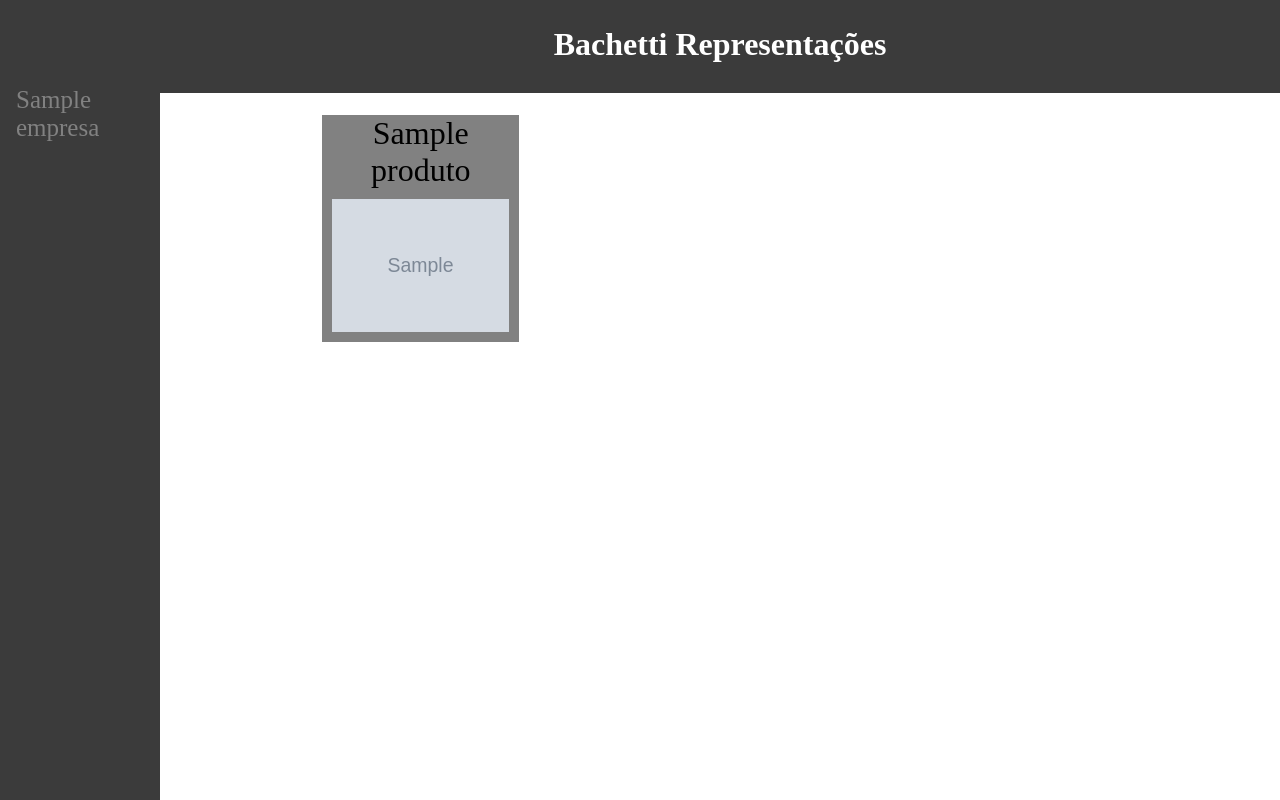
After one commit to FelipeBachetti/Bachetti-Repres, a Django app: page /empresa/1/tipo/1/ in a window 1280 px wide. The commit adds this page. Run offline with Django 5.2, Linux system fonts and the light colour scheme; tables that the repository leaves empty hold one stand-in row (values such as "Sample post"); grey boxes marked "Sample" are stand-in pictures.

Commit message:
product_page

```diff
--- a/BachettiRepres/mostruario/static/main.css
+++ b/BachettiRepres/mostruario/static/main.css
@@ -85,3 +85,33 @@
   text-align: center;
   font-size: 2.5vw;
 }
+
+.produtos-page{
+  margin-left: 10%;
+  margin-right: 10%;
+  margin-top: 2%;
+  display: grid;
+  grid-template-columns: repeat(3, 1fr);
+  gap: 2%;
+  place-items: center;
+}
+
+.produtos{
+  background-color: #818181;
+  width: 70%;
+  margin-bottom: 5%;
+}
+
+.produtos-text{
+  text-align: center;
+  font-size: 2.5vw;
+}
+
+.produto-image {
+  width: 90%;
+  height: 40%;
+  object-fit: cover;
+  padding: 10px;
+  display: flex;
+  place-self: center;
+}
--- a/BachettiRepres/mostruario/templates/company_page.html
+++ b/BachettiRepres/mostruario/templates/company_page.html
@@ -6,7 +6,9 @@
 <div class="tipos-page">
     {% for tipo in tipos %}
         <div class="tipos">
+            <a href="/empresa/{{tipo.empresa_id}}/tipo/{{tipo.id}}">
                 <div class="tipos-text">{{tipo.nome}}</div>
+            </a>
         </div>
     {% endfor %}
 </div>
--- a/BachettiRepres/mostruario/templates/home.html
+++ b/BachettiRepres/mostruario/templates/home.html
@@ -8,7 +8,7 @@
         <div class="company">
             <a href="/empresa/{{ empresa.id }}" class="company-link">
                 <h2>{{ empresa.nome }}</h2>
-            </a>s
+            </a>
             <img src="{{ empresa.link_imagem }}" alt="Empresa Image" class="empresa-image" />
         </div>
     {% endfor %}
--- a/BachettiRepres/mostruario/templates/main.html
+++ b/BachettiRepres/mostruario/templates/main.html
@@ -15,7 +15,7 @@
 
     <div class="sidenav">
         {% for empresa in empresas %}
-            <a>{{ empresa.nome }}</a>
+            <a href="/empresa/{{ empresa.id }}"> {{ empresa.nome }}</a>
         {% endfor %}
     </div>
 
--- /dev/null
+++ b/BachettiRepres/mostruario/templates/product_page.html
@@ -0,0 +1,15 @@
+{% extends "main.html" %}
+{% block title %} HOME {% endblock %}
+
+{% block content %}
+
+<div class="produtos-page">
+    {% for produto in produtos %}
+        <div class="produtos">
+            <div class="tipos-text">{{produto.nome}}</div>
+            <img src="{{ produto.link_imagem }}" alt="Produto Image" class="produto-image" />
+        </div>
+    {% endfor %}
+</div>
+
+{% endblock %}
--- a/BachettiRepres/mostruario/urls.py
+++ b/BachettiRepres/mostruario/urls.py
@@ -4,5 +4,6 @@
 
 urlpatterns = [
     path("", views.home, name="home"),
-    path("empresa/<int:id>/", views.company_page, name="company" )
+    path("empresa/<int:id>/", views.company_page, name="company" ),
+    path("empresa/<int:id_emp>/tipo/<int:id_tip>/", views.product_page, name="product"),
 ]
--- a/BachettiRepres/mostruario/views.py
+++ b/BachettiRepres/mostruario/views.py
@@ -11,3 +11,10 @@
         'tipos': tipos,
     }
     return render(request, 'company_page.html', context)
+
+def product_page(request, id_emp, id_tip):
+    produtos = Produto.objects.filter(tipo_id=id_tip)
+    context={
+        'produtos': produtos
+    }
+    return render(request, 'product_page.html', context)
```
